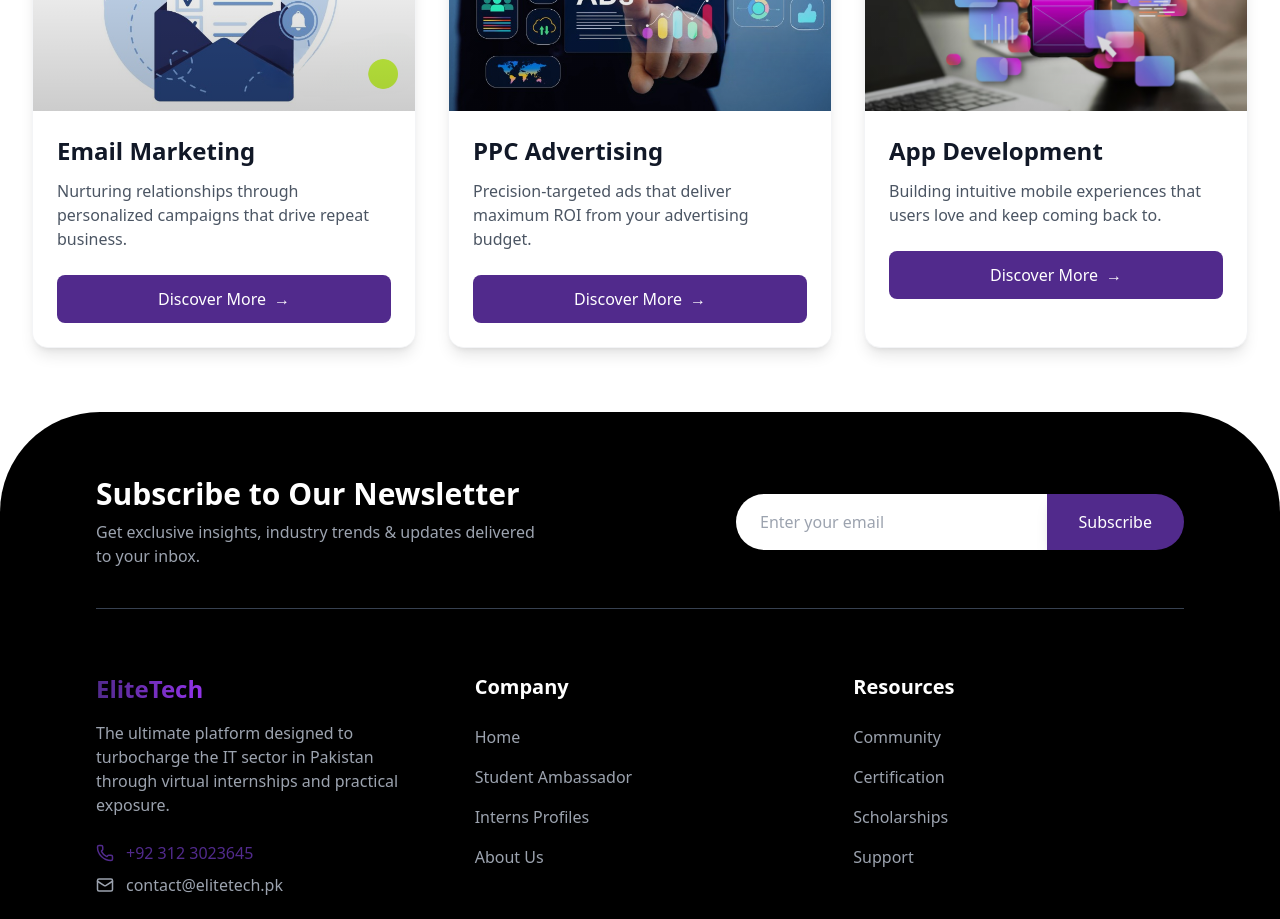
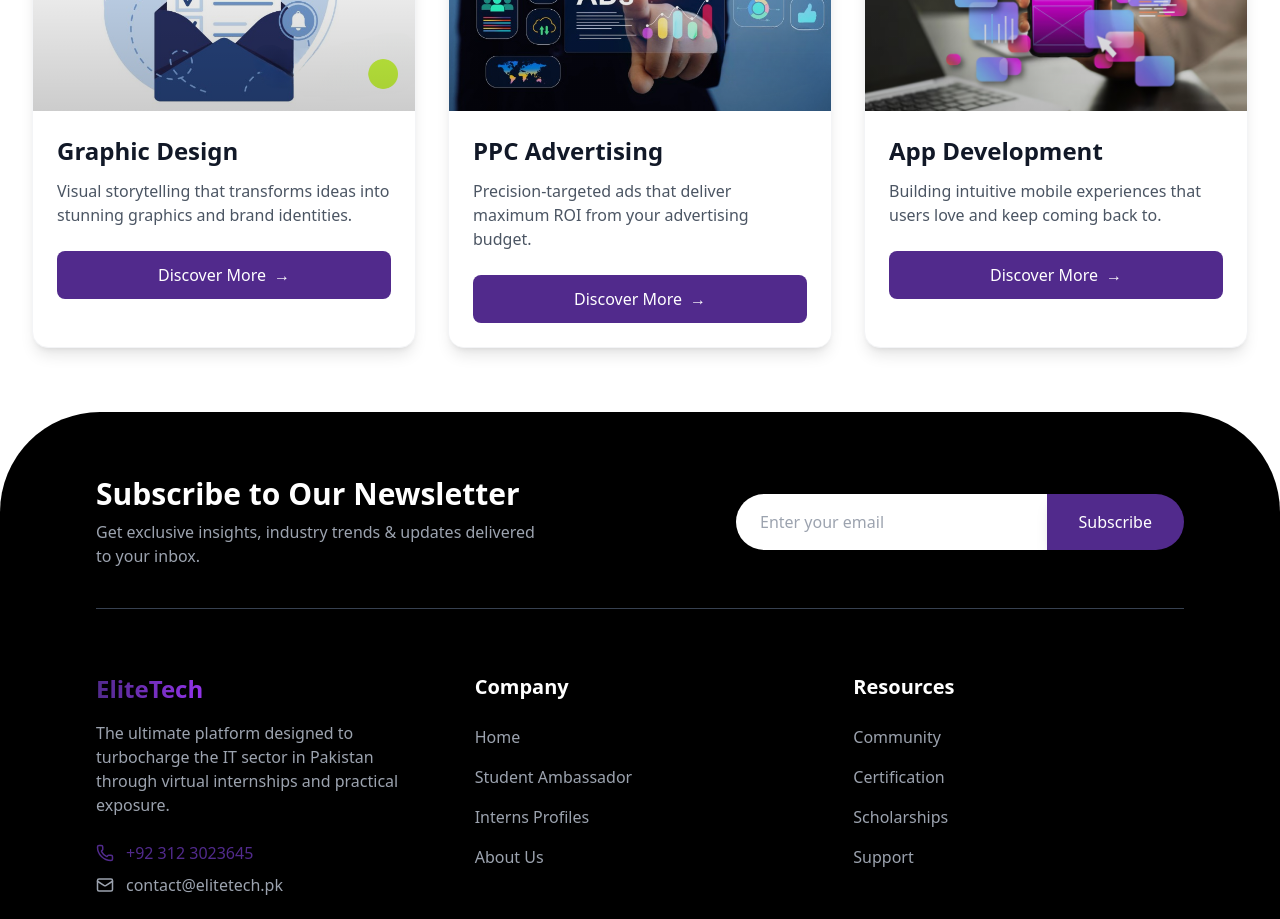
Before and after one commit to amnakhalid625/Internee, a Next.js app: page / in a window 1280 px wide. Shown: the part 1580-2499 px from the top of the page. Built offline with nearby package versions, Linux system fonts and the light colour scheme.

Commit message:
homePage

```diff
--- a/src/app/webdesigndiscover/page.js
+++ b/src/app/graphicdesigndiscover/page.js
@@ -31,7 +31,7 @@ const internships = [
   }
 ];
 
-export default function WebDesignDiscover() {
+export default function GraphicDesignDiscover() {
   return (
     <div className="min-h-screen bg-gradient-to-b from-white to-purple-50 py-12 px-4 sm:px-6 lg:px-8">
       <div className="max-w-7xl mx-auto">
--- a/src/components/Cardpage.js
+++ b/src/components/Cardpage.js
@@ -30,8 +30,8 @@ const services = [
     icon: '📱'
   },
   {
-    title: 'Email Marketing',
-    description: 'Nurturing relationships through personalized campaigns that drive repeat business.',
+    title: 'Graphic Design',
+    description: 'Visual storytelling that transforms ideas into stunning graphics and brand identities.',
     image: emailImg,
     icon: '✉️'
   },
--- a/src/components/Heropage.js
+++ b/src/components/Heropage.js
@@ -154,6 +154,8 @@ const Hero = () => {
 <CardPage />
 <Footer />
 
+
+
    </>
 
 
```
